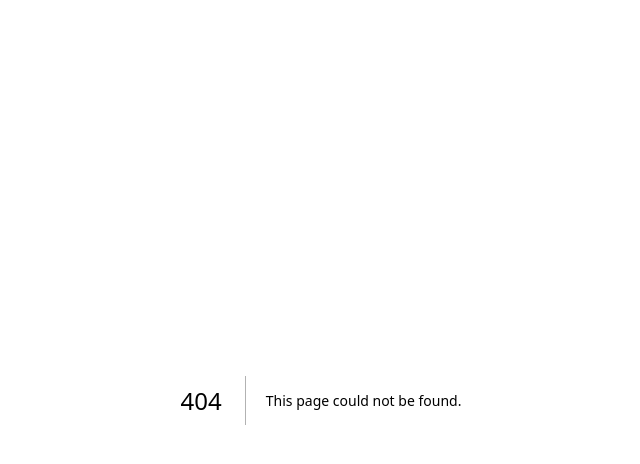
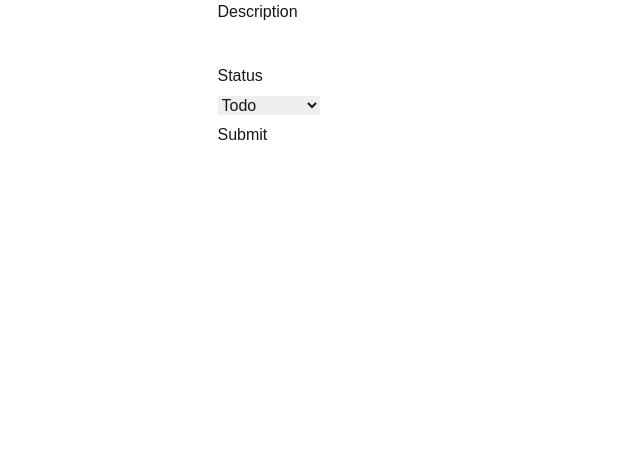
Before and after one commit to digital-cowboy-91/spiking, a Next.js app: page /tasks in a window 1280 px wide. Before the commit this address had no page. Shown: the top 464 px of the page, without its empty margins (319-959 px from the left). Built offline with nearby package versions, Linux system fonts and the light colour scheme.

Commit message:
initial offline db interaction

```diff
--- /dev/null
+++ b/app/dexieInstance.js
@@ -0,0 +1,7 @@
+const { default: Dexie } = require("dexie");
+
+export const dexieInstance = new Dexie("test_db");
+
+dexieInstance.version(1).stores({
+  tasks: "++id, description, state",
+});
--- a/app/page.js
+++ b/app/page.js
@@ -2,6 +2,7 @@
 
 import { useState, useEffect } from "react";
 import { subscribeUser, unsubscribeUser, sendNotification } from "./actions";
+import Link from "next/link";
 
 function urlBase64ToUint8Array(base64String) {
   const padding = "=".repeat((4 - (base64String.length % 4)) % 4);
@@ -69,7 +70,7 @@ function PushNotificationManager() {
   }
 
   return (
-    <div className="m-auto max-w-[700px] flex flex-col items-start gap-2">
+    <>
       <h3 className="font-bold text-2xl">Push Notifications</h3>
       {subscription ? (
         <>
@@ -104,7 +105,7 @@ function PushNotificationManager() {
           </button>
         </>
       )}
-    </div>
+    </>
   );
 }
 
@@ -123,7 +124,7 @@ function InstallPrompt() {
   }
 
   return (
-    <div className="m-auto max-w-[700px] flex flex-col items-start gap-2">
+    <>
       <h3 className="font-bold text-2xl">Install App</h3>
       <button>Add to Home Screen</button>
       {isIOS && (
@@ -141,15 +142,21 @@ function InstallPrompt() {
           .
         </p>
       )}
-    </div>
+    </>
   );
 }
 
 export default function Page() {
   return (
-    <div>
+    <div className="m-auto max-w-[700px] flex flex-col items-start gap-2">
       <PushNotificationManager />
       <InstallPrompt />
+      <Link
+        href="/tasks"
+        className="px-2 py-1 bg-orange-500 sm:rounded-full md:rounded-lg hover:scale-[1.05] transition-all font-bold text-white"
+      >
+        Go To Tasks
+      </Link>
     </div>
   );
 }
--- /dev/null
+++ b/app/tasks/Tasks.jsx
@@ -0,0 +1,30 @@
+"use client";
+
+import React, { useEffect, useState } from "react";
+import { dexieInstance } from "../dexieInstance";
+
+const Tasks = () => {
+  const [data, setData] = useState([]);
+
+  useEffect(() => {
+    dexieInstance.tasks.toArray().then((res) => setData(res));
+  }, []);
+
+  useEffect(() => {
+    console.log(data);
+  }, [data]);
+
+  if (!data.length) return;
+
+  return (
+    <ul>
+      {data.map(({ id, description, status }) => (
+        <li key={id}>
+          {description} - {status}
+        </li>
+      ))}
+    </ul>
+  );
+};
+
+export default Tasks;
--- /dev/null
+++ b/app/tasks/page.jsx
@@ -0,0 +1,55 @@
+"use client";
+
+import React, { useState } from "react";
+import { dexieInstance } from "../dexieInstance";
+import Tasks from "./Tasks";
+
+const Page = () => {
+  const [description, setDescription] = useState("");
+  const [state, setState] = useState("");
+
+  function handleSubmit(e) {
+    e.preventDefault();
+
+    const formData = new FormData(e.currentTarget);
+    const obj = {};
+
+    formData.entries().forEach(([key, val]) => {
+      obj[key] = val;
+    });
+
+    dexieInstance.tasks.add(obj);
+  }
+
+  return (
+    <div className="m-auto max-w-[700px] flex flex-col items-start gap-2">
+      <form
+        onSubmit={handleSubmit}
+        className="m-auto max-w-[700px] flex flex-col items-start gap-2"
+      >
+        <label htmlFor="description">Description</label>
+        <input
+          type="text"
+          name="description"
+          value={description}
+          onChange={(e) => setDescription(e.target.value)}
+        />
+        <label htmlFor="status">Status</label>
+        <select
+          name="status"
+          id=""
+          value={state || "todo"}
+          onChange={(e) => setState(e.target.value)}
+        >
+          <option value="todo">Todo</option>
+          <option value="in-progress">In Progress</option>
+          <option value="done">Done</option>
+        </select>
+        <button type="submit">Submit</button>
+      </form>
+      <Tasks />
+    </div>
+  );
+};
+
+export default Page;
--- a/package.json
+++ b/package.json
@@ -11,6 +11,7 @@
   },
   "dependencies": {
     "@serwist/next": "^9.0.10",
+    "dexie": "^4.0.9",
     "next": "15.0.3",
     "react": "19.0.0-rc-66855b96-20241106",
     "react-dom": "19.0.0-rc-66855b96-20241106",
```
Also changed, not shown: 1 other file (tests, documents, lock files or other folders).
